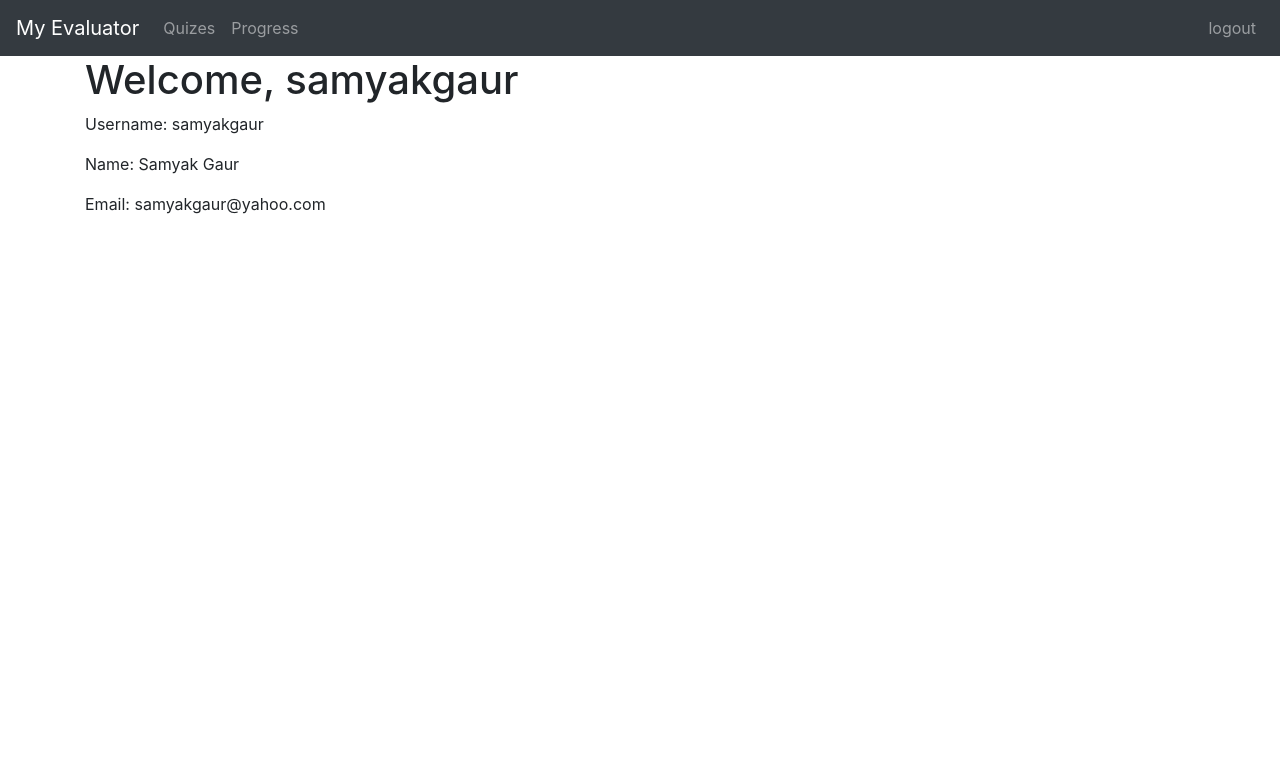
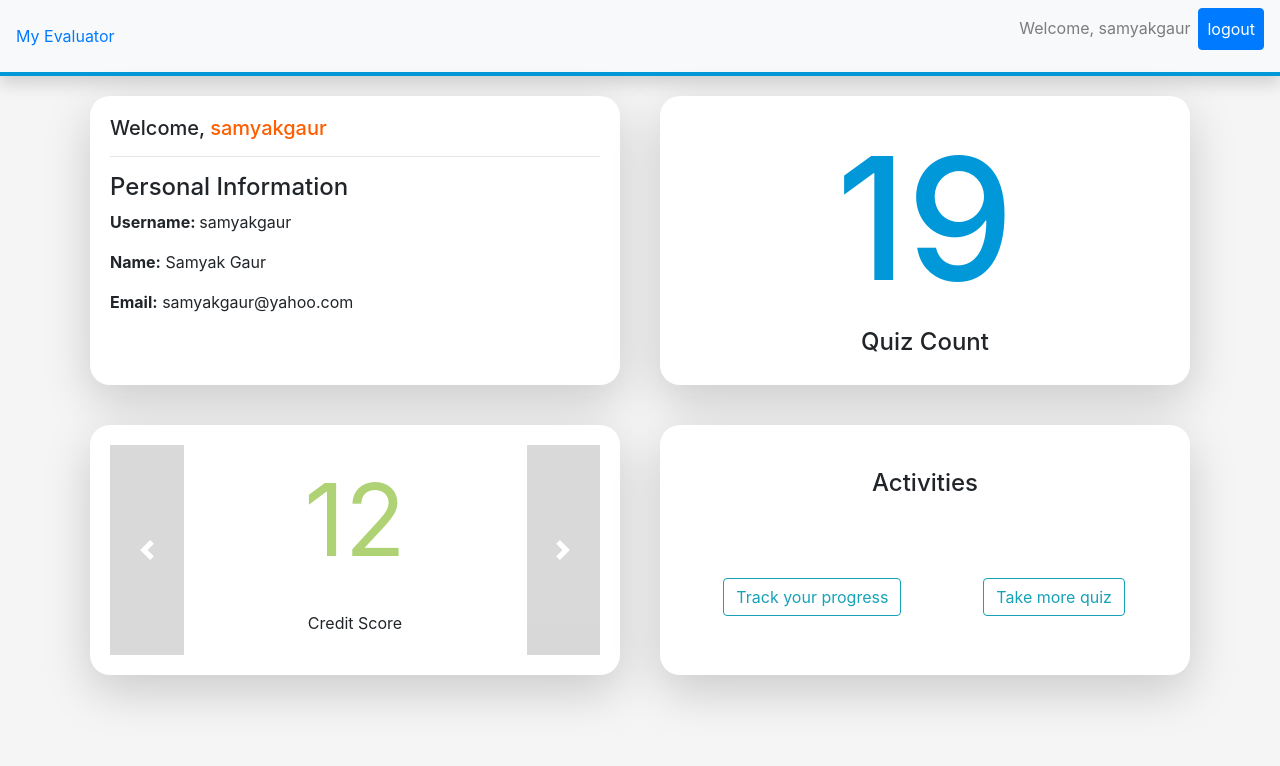
Before and after one commit to Team-Catastrophe/django-quiz, a Django app: page / in a window 1280 px wide. Shown: the top 766 px of the page. Run offline with Django 3.2, Linux system fonts and the light colour scheme; a user stored in the database is signed in; data comes from the database, SQL or seed files in the repository; both versions use the stored data as it was after the commit; some libraries are stand-ins or nearby versions.

Commit message:
Front end added

```diff
--- a/quiz/templates/base.html
+++ b/quiz/templates/base.html
@@ -9,19 +9,12 @@
   <meta name="description" content="{% block description %}{% endblock %}">
 
   <!-- styles -->
-  <!--<link rel="stylesheet" href="http://netdna.bootstrapcdn.com/bootstrap/3.1.1/css/bootstrap.min.css">-->
-  <link rel="stylesheet" href="https://stackpath.bootstrapcdn.com/bootstrap/4.1.2/css/bootstrap.min.css" integrity="sha384-Smlep5jCw/wG7hdkwQ/Z5nLIefveQRIY9nfy6xoR1uRYBtpZgI6339F5dgvm/e9B"
-    crossorigin="anonymous">
-  <!-- HTML5 shim, for IE6-8 support of HTML5 elements -->
-  <!--[if lt IE 9]>
-<script src="//html5shim.googlecode.com/svn/trunk/html5.js"></script>
-<![endif]-->
-
+  <link rel="stylesheet" href="https://stackpath.bootstrapcdn.com/bootstrap/4.4.1/css/bootstrap.min.css" integrity="sha384-Vkoo8x4CGsO3+Hhxv8T/Q5PaXtkKtu6ug5TOeNV6gBiFeWPGFN9MuhOf23Q9Ifjh" crossorigin="anonymous">
 </head>
 
 <body>
-  <nav class="navbar navbar-expand-lg navbar-dark bg-dark">
-    <a class="navbar-brand" href="{% url 'index' %}">My Evaluator</a>
+  <nav class="navbar shadow navbar-expand-lg navbar-light bg-light" style="border-bottom: 4px solid rgb(0,152,216);">
+    <a class="navbar-brand-large" href="{% url 'index' %}">My Evaluator</a>
     <button class="navbar-toggler" type="button" data-toggle="collapse" data-target="#navbarSupportedContent" aria-controls="navbarSupportedContent"
       aria-expanded="false" aria-label="Toggle navigation">
       <span class="navbar-toggler-icon"></span>
@@ -29,21 +22,24 @@
     <div class="collapse navbar-collapse" id="navbarSupportedContent">
       <ul class="navbar-nav rm-auto">
         {% if user.is_authenticated %}
-        <li class="nav-tem" style="color:gray">
+        <!-- <li class="nav-tem" style="color:gray">
           <a href="{% url 'quiz_index' %}" class="nav-link">Quizes</a>
         </li>
         <li class="nav-tem" style="color:gray">
             <a href="{% url 'quiz_progress' %}" class="nav-link">Progress</a>
-          </li>
+          </li> -->
         {% endif %}
 
       </ul>
       <ul class="navbar-nav ml-auto">
+        <li class="nav-item">
+          <p class="nav-link">Welcome, {{ user.username }}</p>
+        </li>
         <li class="nav-item ">
           {% if user.is_authenticated %}
-          <a class="nav-link" href="{% url 'logout' %}">logout</a>
+          <a class="nav-link btn btn-primary" href="{% url 'logout' %}"><span style="color: white;">logout</span></a>
           {% else %}
-          <a class="nav-link" href="{% url 'login' %}">Login</a>
+          <a class="nav-link btn btn-secondary" href="{% url 'login' %}">Login</a>
           {% endif %}
         </li>
       </ul>
@@ -53,7 +49,7 @@
 
   <!-- Before the quiz content -->
 
-  <div class="container">
+  <div>
     {% if messages %} {% for message in messages %}
     <div class="alert alert-warning alert-dismissable" role="alert">
       <button type="button" class="close" data-dismiss="alert" aria-label="Close">
@@ -66,7 +62,9 @@
   </div>
 
   <!-- After the quiz content -->
-
+  <script src="https://code.jquery.com/jquery-3.4.1.slim.min.js" integrity="sha384-J6qa4849blE2+poT4WnyKhv5vZF5SrPo0iEjwBvKU7imGFAV0wwj1yYfoRSJoZ+n" crossorigin="anonymous"></script>
+  <script src="https://cdn.jsdelivr.net/npm/popper.js@1.16.0/dist/umd/popper.min.js" integrity="sha384-Q6E9RHvbIyZFJoft+2mJbHaEWldlvI9IOYy5n3zV9zzTtmI3UksdQRVvoxMfooAo" crossorigin="anonymous"></script>
+  <script src="https://stackpath.bootstrapcdn.com/bootstrap/4.4.1/js/bootstrap.min.js" integrity="sha384-wfSDF2E50Y2D1uUdj0O3uMBJnjuUD4Ih7YwaYd1iqfktj0Uod8GCExl3Og8ifwB6" crossorigin="anonymous"></script>
 
 </body>
 
--- a/quiz/templates/index.html
+++ b/quiz/templates/index.html
@@ -2,10 +2,74 @@
 
 {% block content %}
 {% if user.is_authenticated %}
-    <h1>Welcome, {{ user.username}}</h1>
-    <p>Username: {{user.username}}</p>
-    <p>Name: {{user.first_name}} {{user.last_name}}</p>
-    <p>Email: {{user.email}}</p>
+
+    <section style="background-color:rgb(245,245,245)
+    !important; ">
+        <div class="container">
+          <div class="row">
+            <div class="col shadow-lg" style="margin: 20px; background-color: white; padding: 20px; border-radius: 20px; box-shadow: grey!important;">
+            <h5>Welcome, <span style="color: rgb(255,94,0);">{{ user.username}}</span></h5>      <hr><h4 style="margin-bottom: 8px;">Personal Information</h4>
+                <p><b>Username: </b> {{user.username}}</p>
+                <p><b>Name:</b> {{user.first_name}} {{user.last_name}}</p>
+                <p><b>Email:</b> {{user.email}}</p>
+            </div>
+            <div class="col shadow-lg overflow-auto" style="margin: 20px; background-color: white; padding: 20px;  border-radius: 20px;">
+                <div >
+                    <h4 class="text-center" style="font-size: 170px; color: rgb(0,152,216);">{{ obj.quiz_no }}</h4>
+                </div>
+                <center> <h4>Quiz Count</h4> </center>
+            </div>
+            </div>
+        </div>
+        <div class="container">
+            <div class="row">
+              <div class="col shadow-lg" style="margin: 20px; background-color: white; padding: 20px; border-radius: 20px; box-shadow: grey!important;">
+                <div id="carouselExampleControls" class="carousel slide" data-ride="carousel">
+                    <div class="carousel-inner" style="height: 210px;">
+                      <div class="carousel-item active">
+                        <center>
+                        <p style="font-size: 100px!important; color: #AFD275;">{{ obj.credit }}</p>
+                        <p>Credit Score</p>
+                        </center>
+                      </div>
+                      {% for cat in cat %}
+                      <div class="carousel-item">
+                          <center><br><br>
+                        <p style="font-size: 40px!important; color: rgb(0,152,216);">{{ cat.category }}</p>
+                        <p style="color:#AFD275">Category</p>
+                    </center>
+                    </div>
+                    {% endfor %}
+                    </div>
+                    <a class="carousel-control-prev"  style="background-color: rgba(0,0,0,.3)!important;" href="#carouselExampleControls" role="button" data-slide="prev">
+                      <span class="carousel-control-prev-icon" aria-hidden="true"></span>
+                      <span class="sr-only">Previous</span>
+                    </a>
+                    <a class="carousel-control-next" href="#carouselExampleControls" role="button" data-slide="next" style="background-color: rgba(0,0,0,.3)!important;">
+                      <span class="carousel-control-next-icon" aria-hidden="true"></span>
+                      <span class="sr-only">Next</span>
+                    </a>
+                  </div>
+              </div>
+              <div class="col shadow-lg overflow-auto" style="margin: 20px; background-color: white; padding: 20px;  border-radius: 20px;">
+                <br>
+                <div class="row">
+                  <div class="col-sm-6 offset-3"><center> <h4>Activities</h4> </center></div>
+                </div>
+                <br>
+                <br>
+                <br>
+                  <div class="row">
+                     <div class="col-sm-5 offset-1"><a class="btn btn-outline-info" href="{% url 'quiz_progress' %}">Track your progress</a></div>
+                     <div class="col-sm-4 offset-1"><a class="btn btn-outline-info" href="{% url 'quiz_index' %}">Take more quiz</a></div>
+                  </div>
+              </div>
+              </div>
+          </div>
+          <br>
+          <br>
+          <br>
+        </section>
 {% endif %}
 
 {% endblock  %}
--- a/quiz/templates/view_quiz_category.html
+++ b/quiz/templates/view_quiz_category.html
@@ -10,7 +10,7 @@
         <ul>
         {% for quiz in quizzes %}
             <li>
-			  <a href="{% url 'quiz_question' quiz_name=quiz.url %}">
+			  <a href="{% url 'quiz_question' quiz_name=quiz.url %}" >
 				{{ quiz.title }}
 			  </a>
 			</li>
--- a/quiz/views.py
+++ b/quiz/views.py
@@ -273,7 +273,9 @@ class QuizTake(FormView):
 
 
 def index(request):
-    return render(request, 'index.html', {})
+    obj = Progress.objects.get(user=request.user)
+    cat = Category.objects.all()
+    return render(request, 'index.html', {'obj':obj,'cat':cat})
 
 
 def login_user(request):
```
Also changed, not shown: quiz/templates/question.html (+5 -3 lines), quiz/templates/quiz/quiz_detail.html (+6 -2 lines), quiz/templates/quiz/quiz_list.html (+6 -3 lines), quiz/templates/result.html (+11 -3 lines), user.csv (+17 -0 lines), db.sqlite3.
